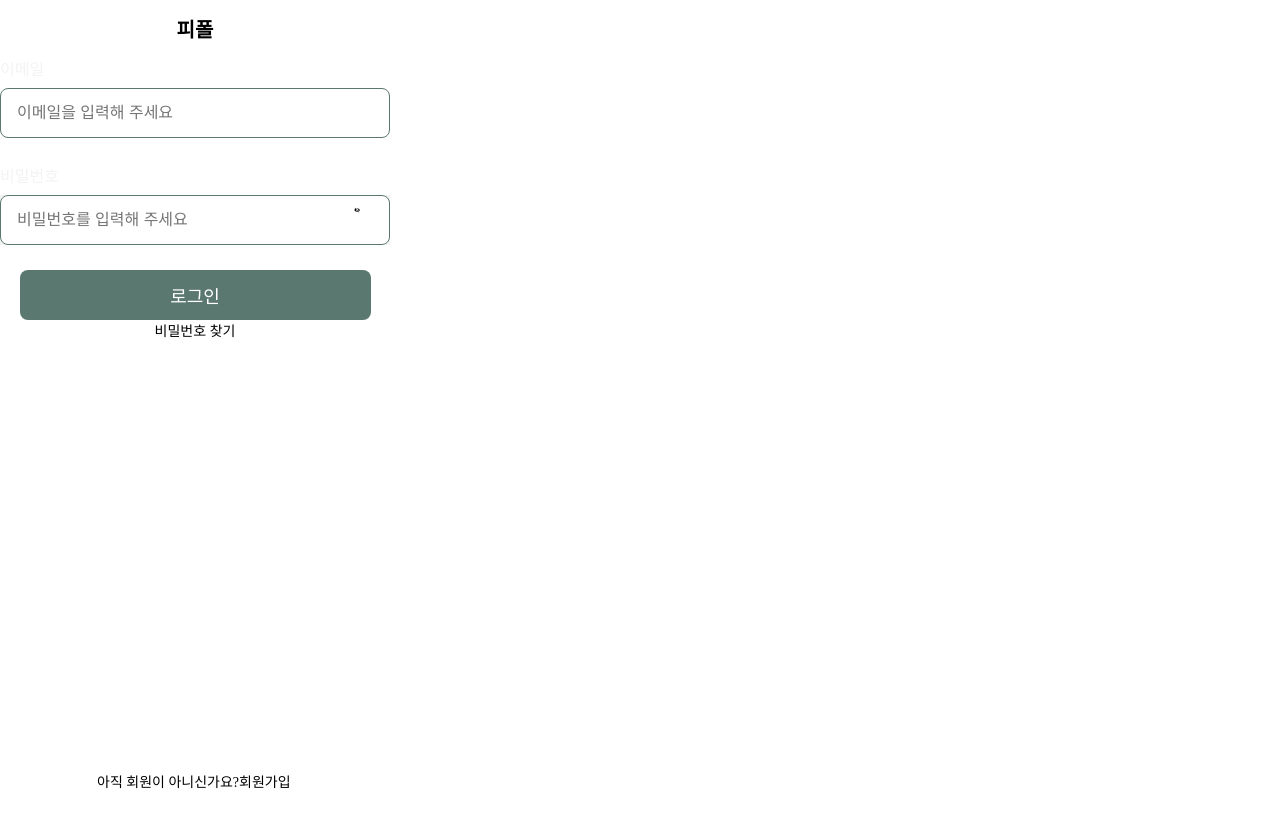
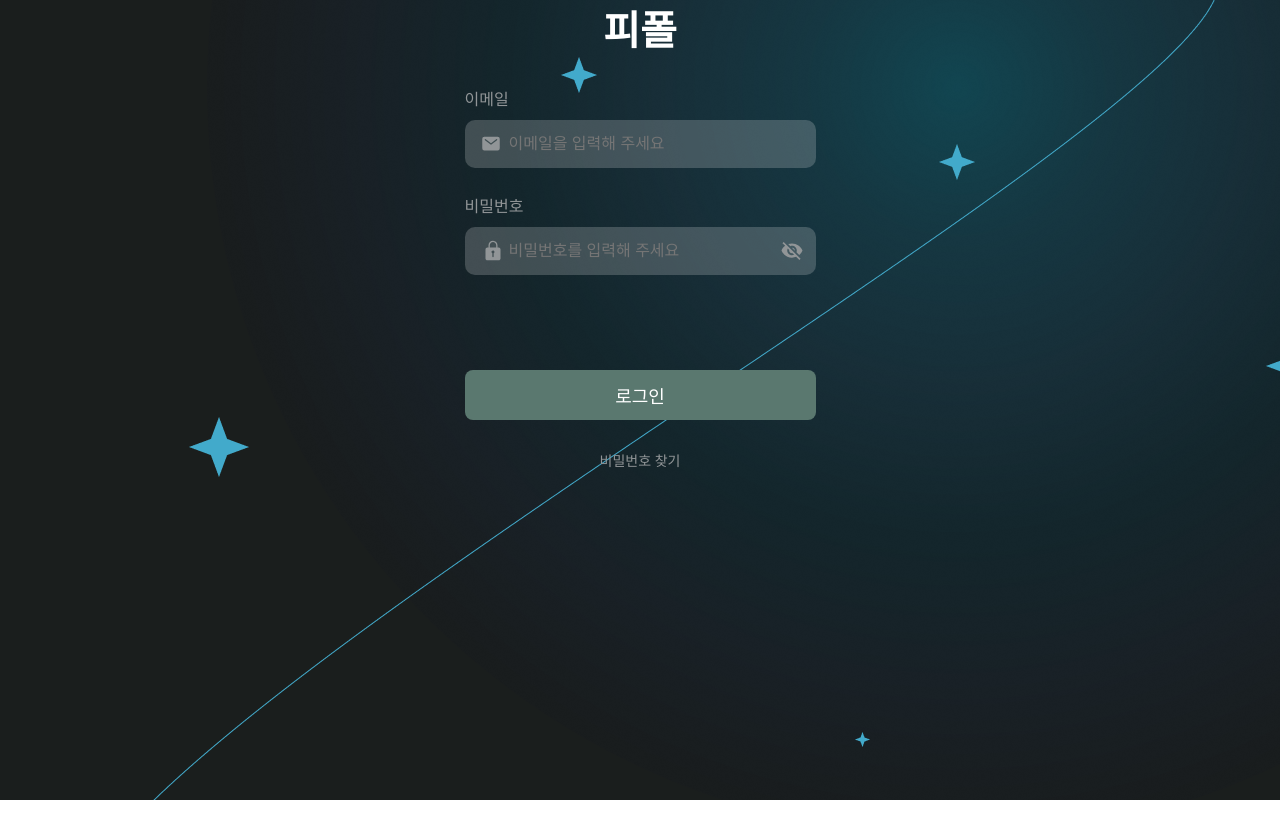
Before and after one commit to withme58/peephole-front, a React (Create React App) app: page /login in a window 1280 px wide. Shown: the top 838 px of the page. After the commit the page ends 800 px from the top, so only its background shows below. Built offline with nearby package versions, Linux system fonts and the light colour scheme.

Commit message:
💄 style: 로그인 디자인 수정

```diff
--- a/src/components/Login/LoginFind.jsx
+++ b/src/components/Login/LoginFind.jsx
@@ -20,8 +20,5 @@ const PassWordFind = styled.div`
   align-items: center;
   justify-content: center;
   font-size: 14px;
-  color: var(--Grayscale-50);
-  p {
-    padding: 0px 3px 0px 3px;
-  }
+  color: #919597;
 `;
--- a/src/components/Login/LoginForm.jsx
+++ b/src/components/Login/LoginForm.jsx
@@ -35,7 +35,7 @@ export default function LoginForm() {
     if (LocalStorage !== null) {
       navigate.push("/");
     }
-  }, []);
+  }, [navigate]);
 
   async function login(data) {
     try {
@@ -103,20 +103,20 @@ export default function LoginForm() {
   //   };
   // };
 
-  const handleFocus = (field) => {
-    return () => {
-      switch (field) {
-        case "email":
-          setEmailError(false);
-          break;
-        case "password":
-          setPasswordError(false);
-          break;
-        default:
-          break;
-      }
-    };
-  };
+  // const handleFocus = (field) => {
+  //   return () => {
+  //     switch (field) {
+  //       case "email":
+  //         setEmailError(false);
+  //         break;
+  //       case "password":
+  //         setPasswordError(false);
+  //         break;
+  //       default:
+  //         break;
+  //     }
+  //   };
+  // };
 
   const lastCheck =
     !emailError && !passwordError && email !== "" && password !== "";
@@ -165,12 +165,13 @@ const StyledLoginForm = styled.form`
   display: flex;
   flex-direction: column;
   align-items: center;
-  gap: 3rem;
+  gap: 30px;
 `;
 
 const Button = styled.button`
   width: 35.1rem;
   height: 5rem;
+  margin-top: 70px;
   border: none;
   border-radius: 0.8rem;
   background: var(--moss-green);
@@ -182,15 +183,14 @@ const Button = styled.button`
 `;
 
 const DisableButton = styled.button`
-  display: flex;
-  justify-content: center;
-  align-items: center;
-  border: none;
   width: 35.1rem;
   height: 5rem;
+  margin-top: 70px;
+  border: none;
   border-radius: 0.8rem;
   background: var(--deep-gray);
   color: #fff;
+  text-align: center;
   font-size: 1.8rem;
   font-weight: 500;
 `;
--- a/src/components/Login/LoginHeader.jsx
+++ b/src/components/Login/LoginHeader.jsx
@@ -10,7 +10,8 @@ const LogoBox = styled.div`
   align-items: center;
   justify-content: center;
   position: relative;
-  font-size: 20px;
+  color: #fff;
+  font-size: 40px;
   height: 56px;
   font-weight: bold;
 `;
--- a/src/components/Login/LoginToSignUp.jsx
+++ b/src/components/Login/LoginToSignUp.jsx
@@ -2,7 +2,7 @@ import React from "react";
 import { useNavigate } from "react-router-dom";
 import styled from "styled-components";
 
-export default function LoginSignUp() {
+export default function LoginToSignUp() {
   const navigate = useNavigate();
   return (
     <SignupCheck>
@@ -21,15 +21,9 @@ export default function LoginSignUp() {
 const SignupCheck = styled.div`
   display: flex;
   position: absolute;
-  bottom: 53px;
-  left: 97px;
   justify-content: center;
   font-size: 14px;
-  color: var(--Grayscale-5);
-
-  a {
-    color: var(--Orange-10);
-  }
+  color: #fff;
 `;
 
 const SignUpButton = styled.div``;
--- a/src/components/userMolcules/Input.jsx
+++ b/src/components/userMolcules/Input.jsx
@@ -1,6 +1,8 @@
 import React, { useState } from "react";
 import { IoMdEyeOff, IoMdEye } from "react-icons/io";
 import styled from "styled-components";
+import { IoMail } from "react-icons/io5";
+import { IoIosLock } from "react-icons/io";
 
 export default function Input({
   data,
@@ -26,6 +28,10 @@ export default function Input({
       {data !== "password" ? (
         <S.inputWrap>
           <S.label htmlFor={data}>{title}</S.label>
+          <S.inputInner>
+            <S.iconWrap>
+              <IoMail size={20} color="#919597" />
+            </S.iconWrap>
             <S.input
               {...hookform}
               onBlur={handleBlur}
@@ -45,11 +51,15 @@ export default function Input({
             {errorMessage && data === "닉네임" && (
               <S.errorMessage>10자 이하로 작성해주세요.</S.errorMessage>
             )}
+          </S.inputInner>
         </S.inputWrap>
       ) : (
         <S.inputWrap>
           <S.label htmlFor={data + title}>{title}</S.label>
           <S.inputInner>
+            <S.iconWrap>
+              <IoIosLock size={24} color="#919597" />
+            </S.iconWrap>
             <S.input
               {...hookform}
               type={password ? "password" : "text"}
@@ -62,7 +72,11 @@ export default function Input({
               name={name}
             />
             <S.imageWrap onClick={handlePassword}>
-              {password ? <IoMdEyeOff /> : <IoMdEye />}
+              {password ? (
+                <IoMdEyeOff size={24} color="#919597" />
+              ) : (
+                <IoMdEye size={24} color="#919597" />
+              )}
             </S.imageWrap>
           </S.inputInner>
           {errorMessage &&
@@ -84,29 +98,33 @@ const S = {
     height: 7.7rem;
     display: flex;
     flex-direction: column;
-    gap: 0.8rem;
+    gap: 10px;
   `,
   inputInner: styled.div`
     position: relative;
-    background: var(--light-gray);
+    background: transparent;
   `,
   label: styled.label`
-    color: var(--light-gray);
+    color: #919597;
     font-size: 1.6rem;
     font-weight: 400;
   `,
   input: styled.input`
     width: 100%;
-    padding: 15px 16px;
-    border-radius: 8px;
+    padding: 15px 44px;
+    border-radius: 10px;
     border: ${(props) =>
-      props.errorMessage
-        ? "1px solid var(--point-warning)"
-        : "1px solid var(--moss-green)"};
-    background: #fff;
+      props.errorMessage ? "1px solid var(--point-warning)" : "none"};
     font-size: 1.6rem;
     font-weight: 400;
     line-height: normal;
+    background: rgba(243, 243, 243, 0.2);
+  `,
+  iconWrap: styled.div`
+    position: absolute;
+    top: 50%;
+    left: 1.6rem;
+    transform: translateY(-50%);
   `,
   imageWrap: styled.div`
     width: 2rem;
--- a/src/pages/Login/LoginPage.jsx
+++ b/src/pages/Login/LoginPage.jsx
@@ -3,7 +3,7 @@ import styled from "styled-components";
 import LoginHeader from "../../components/Login/LoginHeader";
 import LoginForm from "../../components/Login/LoginForm";
 import LoginFind from "../../components/Login/LoginFind";
-import LoginSignUp from "../../components/Login/LoginToSignUp";
+// import LoginToSignUp from "../../components/Login/LoginToSignUp";
 
 export default function LoginPage() {
   return (
@@ -11,13 +11,16 @@ export default function LoginPage() {
       <LoginHeader />
       <LoginForm />
       <LoginFind />
-      <LoginSignUp />
+      {/* <LoginToSignUp /> */}
     </PageContainer>
   );
 }
 
 const PageContainer = styled.div`
-  width: 390px;
-  height: 844px;
   position: relative;
+  display: flex;
+  flex-direction: column;
+  align-items: center;
+  justify-content: center;
+  gap: 30px;
 `;
--- a/src/styles/GlobalStyle.js
+++ b/src/styles/GlobalStyle.js
@@ -28,6 +28,7 @@ html,
   body {
     font-family: Pretendard;
     font-size: 62.5%;
+    background-image: url('images/background_blue.png');
   }
 
   a {
```
Also changed, not shown: 1 other file (tests, documents, lock files or other folders). Lines whose indentation alone changed are shown as unchanged.
